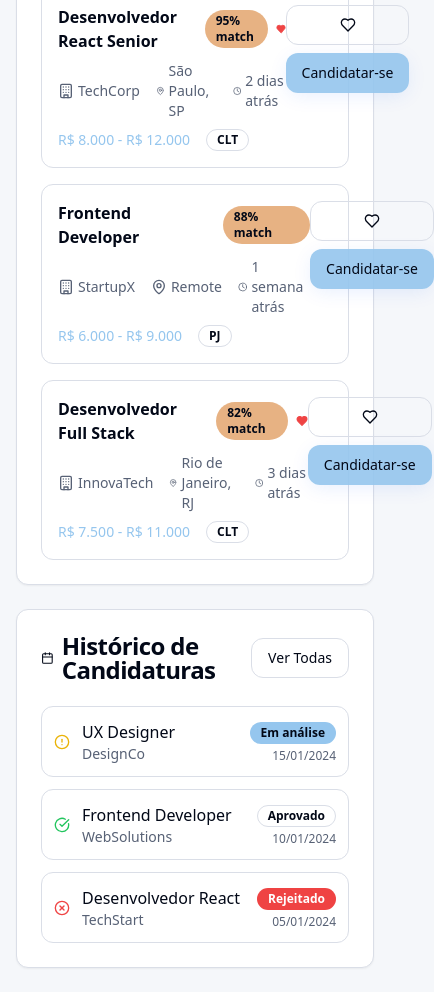
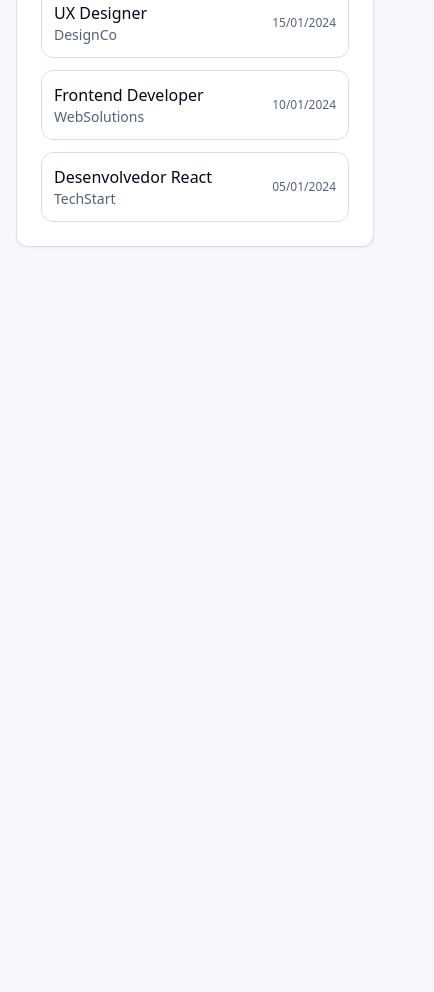
Before and after one commit to luisferracine/talento-inclusivo-hub, a React (Vite) app: page /dashboard-pcd in a window 390 px wide. Shown: the part 1000-1992 px from the top of the page, 434 px wide, since content can reach past the window. After the commit the page ends 1271 px from the top, so only its background shows below. Built offline with nearby package versions, Linux system fonts and the light colour scheme.

Commit message:
Ajustes no Dashboard PCD
Removi a aba de vagas recomendadas, os status do histórico de candidaturas e os campos de foto de perfil, biografia e redes sociais da seção de edição de perfil no Dashboard PCD.

```diff
--- a/src/components/ProfileEditModal.tsx
+++ b/src/components/ProfileEditModal.tsx
@@ -3,7 +3,7 @@ import { zodResolver } from "@hookform/resolvers/zod";
 import { useForm } from "react-hook-form";
 import { z } from "zod";
 import { format } from "date-fns";
-import { CalendarIcon, Upload, User, Shield, FileText, Settings, Camera, Eye, EyeOff } from "lucide-react";
+import { CalendarIcon, Upload, User, Shield, FileText, Settings, Eye, EyeOff } from "lucide-react";
 
 import { Button } from "@/components/ui/button";
 import {
@@ -53,10 +53,6 @@ const profileSchema = z.object({
 
   // Dados adicionais
   endereco: z.string().optional(),
-  biografia: z.string().max(500, "Biografia deve ter no máximo 500 caracteres").optional(),
-  linkedinUrl: z.string().url("URL inválida").optional().or(z.literal("")),
-  githubUrl: z.string().url("URL inválida").optional().or(z.literal("")),
-  websiteUrl: z.string().url("URL inválida").optional().or(z.literal("")),
 
   // Acessibilidade
   fontesGrandes: z.boolean().default(false),
@@ -87,7 +83,6 @@ interface ProfileEditModalProps {
 }
 
 export function ProfileEditModal({ open, onOpenChange }: ProfileEditModalProps) {
-  const [profileImage, setProfileImage] = useState<string>("/placeholder-avatar.jpg");
   const [laudoPcd, setLaudoPcd] = useState<File | null>(null);
   const [curriculoVitae, setCurriculoVitae] = useState<File | null>(null);
   const [showPassword, setShowPassword] = useState(false);
@@ -102,10 +97,6 @@ export function ProfileEditModal({ open, onOpenChange }: ProfileEditModalProps)
       telefone: "(11) 99999-9999",
       dataNascimento: new Date("1990-01-01"),
       endereco: "São Paulo, SP",
-      biografia: "",
-      linkedinUrl: "",
-      githubUrl: "",
-      websiteUrl: "",
       fontesGrandes: false,
       modoDaltonismo: false,
       leitorTelaOtimizado: false,
@@ -116,16 +107,6 @@ export function ProfileEditModal({ open, onOpenChange }: ProfileEditModalProps)
     },
   });
 
-  const handleImageUpload = (event: React.ChangeEvent<HTMLInputElement>) => {
-    const file = event.target.files?.[0];
-    if (file) {
-      const reader = new FileReader();
-      reader.onload = (e) => {
-        setProfileImage(e.target?.result as string);
-      };
-      reader.readAsDataURL(file);
-    }
-  };
 
   const handleLaudoUpload = (event: React.ChangeEvent<HTMLInputElement>) => {
     const file = event.target.files?.[0];
@@ -191,37 +172,6 @@ export function ProfileEditModal({ open, onOpenChange }: ProfileEditModalProps)
               </TabsList>
 
               <TabsContent value="personal" className="space-y-6">
-                {/* Foto de Perfil */}
-                <div className="space-y-4">
-                  <h3 className="text-lg font-semibold">Foto de Perfil</h3>
-                  <div className="flex items-center gap-4">
-                    <Avatar className="w-20 h-20">
-                      <AvatarImage src={profileImage} alt="Foto de perfil" />
-                      <AvatarFallback>AS</AvatarFallback>
-                    </Avatar>
-                    <div>
-                      <input
-                        type="file"
-                        accept="image/*"
-                        onChange={handleImageUpload}
-                        className="hidden"
-                        id="profile-image"
-                      />
-                      <Button
-                        type="button"
-                        variant="outline"
-                        onClick={() => document.getElementById('profile-image')?.click()}
-                        className="gap-2"
-                      >
-                        <Camera className="w-4 h-4" />
-                        Alterar Foto
-                      </Button>
-                      <p className="text-sm text-muted-foreground mt-1">
-                        Formatos aceitos: JPG, PNG (máx. 5MB)
-                      </p>
-                    </div>
-                  </div>
-                </div>
 
                 {/* Informações Pessoais */}
                 <div className="space-y-4">
@@ -335,73 +285,6 @@ export function ProfileEditModal({ open, onOpenChange }: ProfileEditModalProps)
                     )}
                   />
 
-                  <FormField
-                    control={form.control}
-                    name="biografia"
-                    render={({ field }) => (
-                      <FormItem>
-                        <FormLabel>Biografia (Opcional)</FormLabel>
-                        <FormControl>
-                          <Textarea
-                            {...field}
-                            placeholder="Conte um pouco sobre você, suas experiências e objetivos profissionais..."
-                            className="min-h-[100px]"
-                          />
-                        </FormControl>
-                        <FormDescription>
-                          {field.value?.length || 0}/500 caracteres
-                        </FormDescription>
-                        <FormMessage />
-                      </FormItem>
-                    )}
-                  />
-
-                  <div className="space-y-4">
-                    <h4 className="text-md font-medium">Links (Opcional)</h4>
-                    <div className="grid grid-cols-1 md:grid-cols-3 gap-4">
-                      <FormField
-                        control={form.control}
-                        name="linkedinUrl"
-                        render={({ field }) => (
-                          <FormItem>
-                            <FormLabel>LinkedIn</FormLabel>
-                            <FormControl>
-                              <Input {...field} placeholder="https://linkedin.com/in/..." />
-                            </FormControl>
-                            <FormMessage />
-                          </FormItem>
-                        )}
-                      />
-
-                      <FormField
-                        control={form.control}
-                        name="githubUrl"
-                        render={({ field }) => (
-                          <FormItem>
-                            <FormLabel>GitHub</FormLabel>
-                            <FormControl>
-                              <Input {...field} placeholder="https://github.com/..." />
-                            </FormControl>
-                            <FormMessage />
-                          </FormItem>
-                        )}
-                      />
-
-                      <FormField
-                        control={form.control}
-                        name="websiteUrl"
-                        render={({ field }) => (
-                          <FormItem>
-                            <FormLabel>Site Pessoal</FormLabel>
-                            <FormControl>
-                              <Input {...field} placeholder="https://seusite.com" />
-                            </FormControl>
-                            <FormMessage />
-                          </FormItem>
-                        )}
-                      />
-                    </div>
-                  </div>
                 </div>
               </TabsContent>
 
--- a/src/pages/DashboardPcd.tsx
+++ b/src/pages/DashboardPcd.tsx
@@ -16,9 +16,6 @@ import {
   Star,
   Building,
   Calendar,
-  CheckCircle,
-  XCircle,
-  AlertCircle
 } from "lucide-react";
 import { ProfileEditModal } from "@/components/ProfileEditModal";
 
@@ -75,38 +72,22 @@ const DashboardPcd = () => {
       id: 1,
       vaga: "UX Designer",
       empresa: "DesignCo",
-      status: "Em análise",
-      dataAplicacao: "2024-01-15",
-      statusColor: "default"
+      dataAplicacao: "2024-01-15"
     },
     {
       id: 2,
       vaga: "Frontend Developer",
       empresa: "WebSolutions",
-      status: "Aprovado",
-      dataAplicacao: "2024-01-10",
-      statusColor: "success"
+      dataAplicacao: "2024-01-10"
     },
     {
       id: 3,
       vaga: "Desenvolvedor React",
       empresa: "TechStart",
-      status: "Rejeitado",
-      dataAplicacao: "2024-01-05",
-      statusColor: "destructive"
+      dataAplicacao: "2024-01-05"
     }
   ];
 
-  const getStatusIcon = (status: string) => {
-    switch (status) {
-      case "Aprovado":
-        return <CheckCircle className="w-4 h-4 text-green-500" />;
-      case "Rejeitado":
-        return <XCircle className="w-4 h-4 text-red-500" />;
-      default:
-        return <AlertCircle className="w-4 h-4 text-yellow-500" />;
-    }
-  };
 
   return (
     <div className="min-h-screen bg-background">
@@ -234,60 +215,6 @@ const DashboardPcd = () => {
               </CardContent>
             </Card>
 
-            {/* Vagas Recomendadas */}
-            <Card>
-              <CardHeader>
-                <CardTitle className="flex items-center gap-2">
-                  <Star className="w-5 h-5" />
-                  Vagas Recomendadas para Você
-                </CardTitle>
-              </CardHeader>
-              <CardContent className="space-y-4">
-                {vagasRecomendadas.map((vaga) => (
-                  <div key={vaga.id} className="border rounded-lg p-4 hover:bg-muted/50 transition-colors">
-                    <div className="flex items-start justify-between">
-                      <div className="flex-1">
-                        <div className="flex items-center gap-2 mb-2">
-                          <h3 className="font-semibold text-foreground">{vaga.titulo}</h3>
-                          <Badge variant="secondary" className="text-xs">
-                            {vaga.match}% match
-                          </Badge>
-                          {vaga.favorita && (
-                            <Heart className="w-4 h-4 fill-red-500 text-red-500" />
-                          )}
-                        </div>
-                        <div className="flex items-center gap-4 text-sm text-muted-foreground mb-2">
-                          <div className="flex items-center gap-1">
-                            <Building className="w-4 h-4" />
-                            {vaga.empresa}
-                          </div>
-                          <div className="flex items-center gap-1">
-                            <MapPin className="w-4 h-4" />
-                            {vaga.localizacao}
-                          </div>
-                          <div className="flex items-center gap-1">
-                            <Clock className="w-4 h-4" />
-                            {vaga.publicadoEm}
-                          </div>
-                        </div>
-                        <div className="flex items-center gap-4 text-sm">
-                          <span className="font-medium text-primary">{vaga.salario}</span>
-                          <Badge variant="outline">{vaga.tipo}</Badge>
-                        </div>
-                      </div>
-                      <div className="flex flex-col gap-2">
-                        <Button variant="outline" size="sm">
-                          <Heart className="w-4 h-4" />
-                        </Button>
-                        <Button variant="default" size="sm">
-                          Candidatar-se
-                        </Button>
-                      </div>
-                    </div>
-                  </div>
-                ))}
-              </CardContent>
-            </Card>
 
             {/* Histórico de Candidaturas */}
             <Card>
@@ -306,20 +233,11 @@ const DashboardPcd = () => {
                 <div className="space-y-3">
                   {historicoCandidaturas.map((candidatura) => (
                     <div key={candidatura.id} className="flex items-center justify-between p-3 border rounded-lg">
-                      <div className="flex items-center gap-3">
-                        {getStatusIcon(candidatura.status)}
-                        <div>
-                          <p className="font-medium text-foreground">{candidatura.vaga}</p>
-                          <p className="text-sm text-muted-foreground">{candidatura.empresa}</p>
-                        </div>
+                      <div>
+                        <p className="font-medium text-foreground">{candidatura.vaga}</p>
+                        <p className="text-sm text-muted-foreground">{candidatura.empresa}</p>
                       </div>
                       <div className="text-right">
-                        <Badge
-                          variant={candidatura.statusColor as any}
-                          className="mb-1"
-                        >
-                          {candidatura.status}
-                        </Badge>
                         <p className="text-xs text-muted-foreground">
                           {new Date(candidatura.dataAplicacao).toLocaleDateString('pt-BR')}
                         </p>
```
